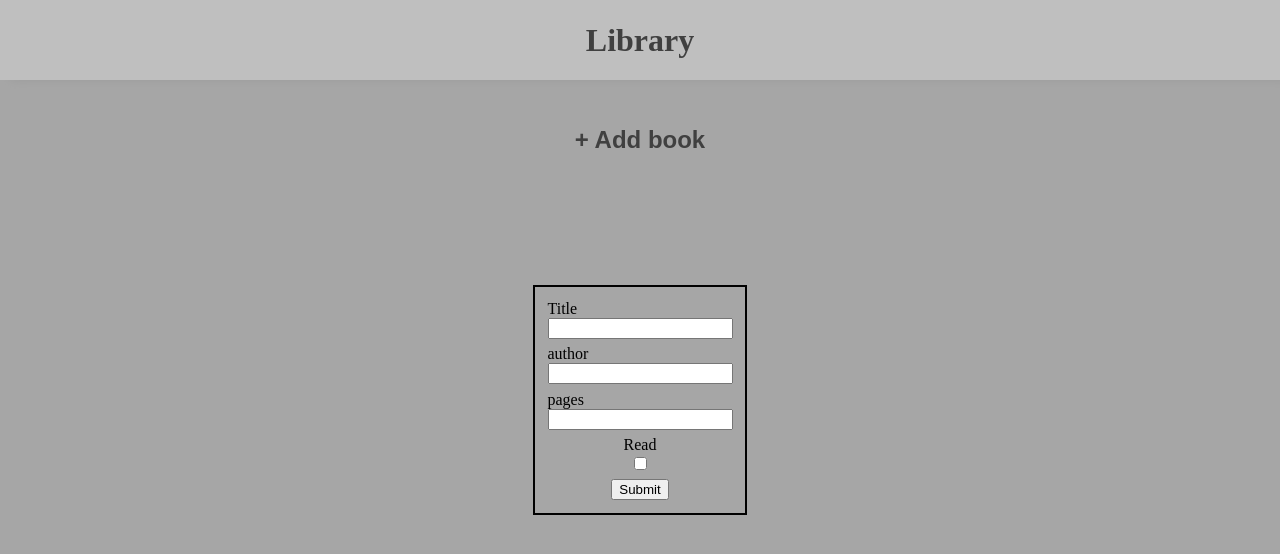
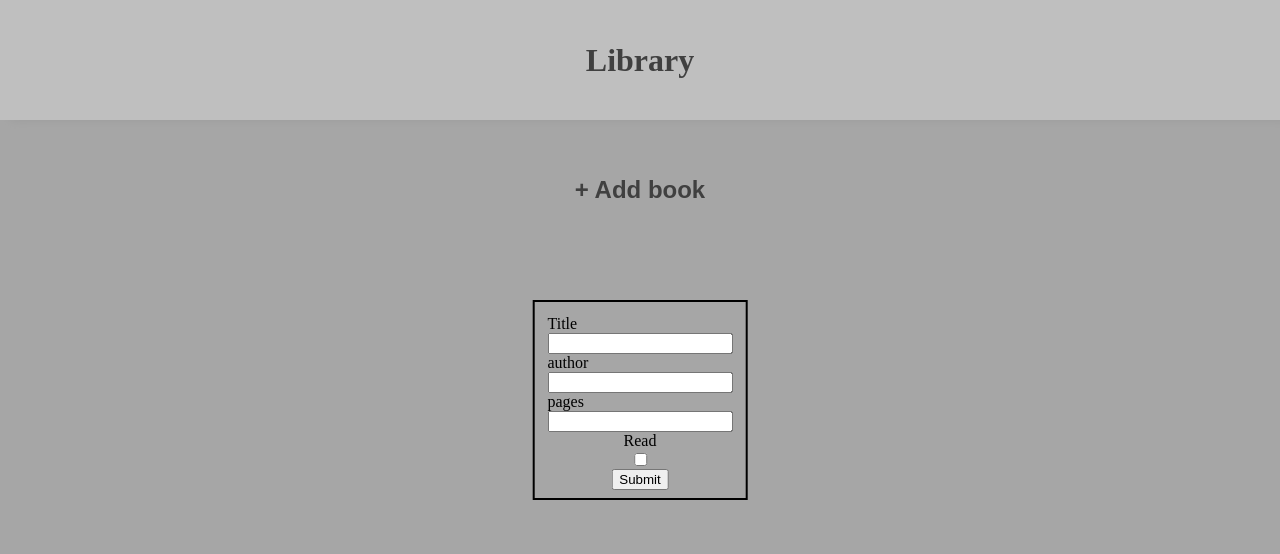
Before and after one commit to 81GB3N/Library, a plain HTML site: page index.html in a window 1280 px wide. Both pictures are taken after a click on the element "+ Add book". Drawn offline with Linux system fonts and the light colour scheme.

Commit message:
pries darant fixed header ir add book

```diff
--- a/main.js
+++ b/main.js
@@ -43,17 +43,18 @@ const main = document.querySelector('.main');
 
 function addBook(){
     // console.log(document.querySelector('#title').value);
+
     main.innerHTML +=
     `<div class="card">
     <div class="ans-title"></div>
     <div class="ans-author"></div>
     <div class="ans-pages"></div>
     <div class="ans-read"></div>
-    <div class="remove"></div>
+    <button class="remove">Remove</button>
   </div>`;
-  document.querySelector('.ans-title').innerHTML = title;
-  document.querySelector('.ans-author').innerHTML = author;
-  document.querySelector('.ans-pages').innerHTML = pages;
-  read === 'on' ? document.querySelector('.ans-read').innerHTML = 'read' : document.querySelector('.ans-read').innerHTML = 'not read';
+  document.querySelector('.ans-title').innerHTML += title;
+  document.querySelector('.ans-author').innerHTML += author;
+  document.querySelector('.ans-pages').innerHTML += pages;
+  read === 'on' ? document.querySelector('.ans-read').innerHTML += 'read' : document.querySelector('.ans-read').innerHTML += 'not read';
   main.querySelector('.card').style.border = "2px solid black";
 }
--- a/style.css
+++ b/style.css
@@ -1,16 +1,33 @@
+*{
+    box-sizing: border-box;
+
+}
+
 html, body{
     margin: 0;
-    height: 100%;
+    height: 100vh;
+}
+
+body{
+    overflow-y: scroll;
+    overflow-x: hidden;
 }
 
 .container{
-    height: 100%;
+    min-height: 100%;
+    height: auto;
+    /* width: 100wv; */
     display: grid;
-    grid-template-columns: 15% 70% 15%;
-    grid-template-rows: 10% 15% 75%;
+    /* grid-template-columns: calc((100%-1220px)/2) 1220px calc((100%-1220px)/2); */
+    grid-template-columns: minmax(2%, 20%) 1220px minmax(2%, 20%);
+    grid-template-rows: 120px 140px auto;
     background-color: rgb(206, 206, 206);
+    /* grid-auto-flow: column; */
+}
 
-}
+/* body::-webkit-scrollbar {
+    display: none;  /* Safari and Chrome */
+
 
 header{
     grid-row: 1/2;
@@ -44,12 +61,14 @@ header{
 }
 
 .main{
-    grid-row: 3/4;
+    /* grid-row: 3/4; */
     grid-column: 2/3;
-    display: grid;
+    /* display: grid;
     grid-template-columns: repeat(3, 30%);
-    grid-template-rows: repeat(auto-fit, minmax(30%, 50%));
-    grid-auto-rows: auto;
+    grid-template-rows: repeat(auto-fill, minmax(30%, 50%));
+    grid-auto-rows: auto; */
+    display: flex;
+    flex-wrap: wrap;
     gap: 10px;
 }
 
@@ -69,6 +88,9 @@ header{
 }
 
 .add-book{
+    transform: translate(-50%, -50%);
+    top: 50%;
+    left: 50%;
     position: absolute;
     align-self: center;
     justify-self: center;
@@ -84,6 +106,8 @@ header{
 }
 
 .card{
+    height: 396px;
+    width: 396px;
     display: flex;
     flex-direction: column;
     align-items: center;
```
